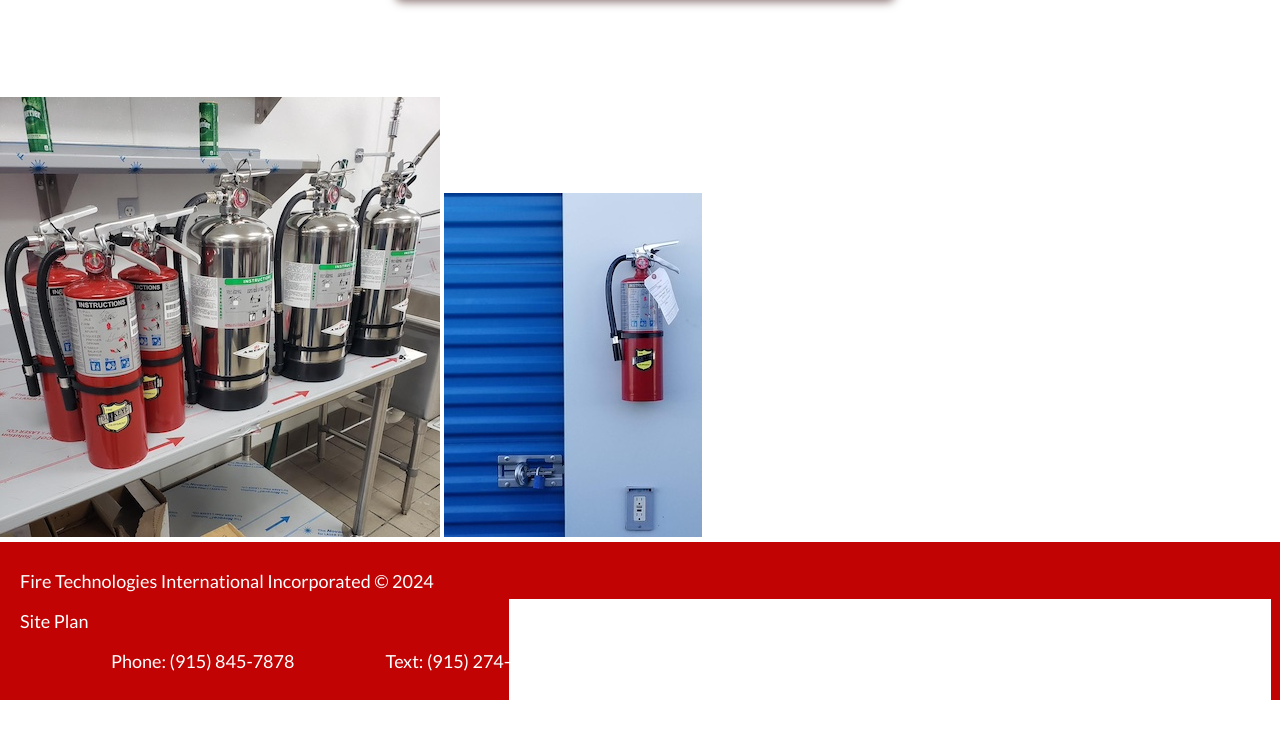
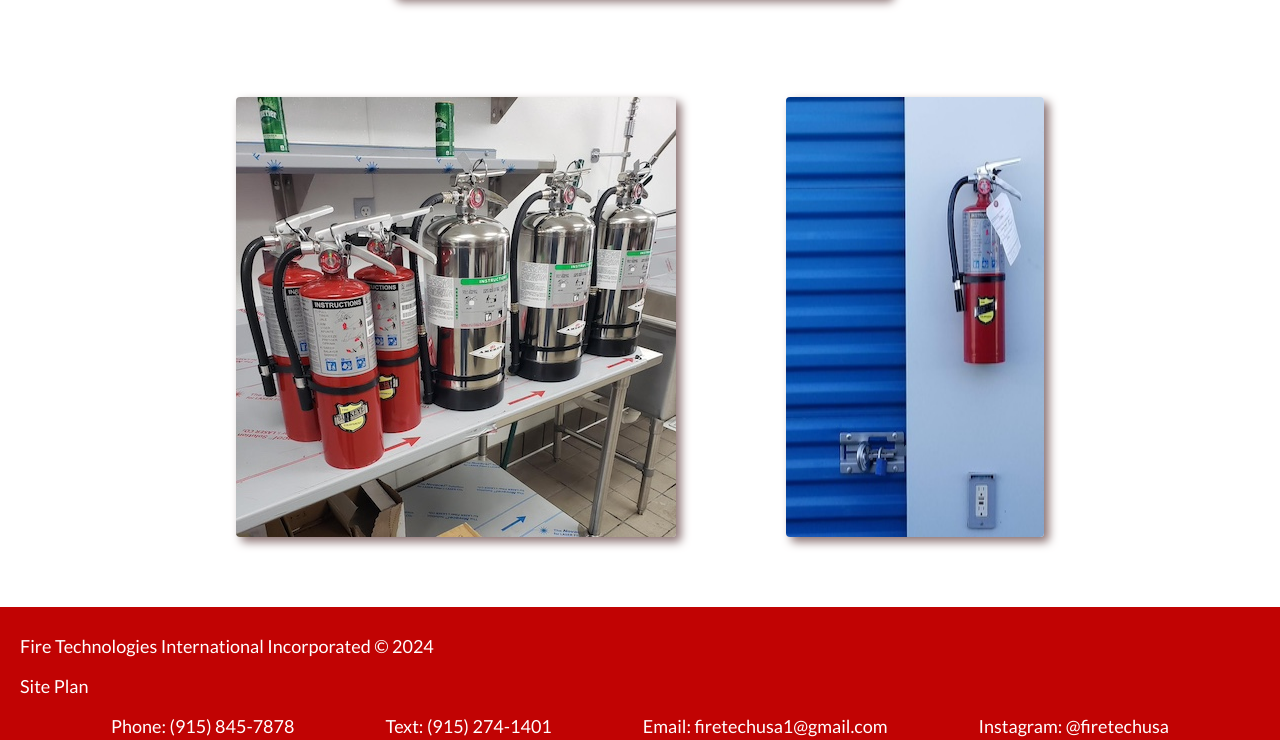
Before and after one commit to lisayinr/wdd130, a plain HTML site: page firetech/fire-extinguishers.html in a window 1280 px wide. Shown: the part 672-1412 px from the top of the page. Before the commit the page ends 1372 px from the top, so only its background shows below. Drawn offline with Linux system fonts and the light colour scheme.

Commit message:
added css for subpages

```diff
--- a/firetech/fire-extinguishers.html
+++ b/firetech/fire-extinguishers.html
@@ -33,8 +33,8 @@
                     </ul>
                 </section>
                 <div class="secondary-images">
-                    <img src="images/0-4.jpg" alt="fire extinguishers and k-class fire extinguishers">
-                    <img src="images/0-39.jpg" alt="mounted fire extinguisher">
+                    <img id="addshadow" src="images/0-4.jpg" alt="fire extinguishers and k-class fire extinguishers">
+                    <img id="addshadow" src="images/0-39.jpg" alt="mounted fire extinguisher">
                 </div>
             </div>
         </main>
--- a/firetech/styles/firetech-styles.css
+++ b/firetech/styles/firetech-styles.css
@@ -149,7 +149,17 @@ footer a:hover {
     font-size: .90em;
 }
 
+.secondary-images {
+    display: flex;
+    justify-content: center;
+    gap: 5em;
+    margin: 0 auto 70px;
+}
 
+#addshadow{
+    box-shadow: 5px 5px 10px #8c7474;
+    border-radius: 4px;
+}
 
 
 /* Slideshow container */
```
Also changed, not shown: firetech/index.html (+1 -1 lines), firetech/suppression-systems.html (+2 -2 lines), firetech/images/37.jpg (added), 2 other files.
